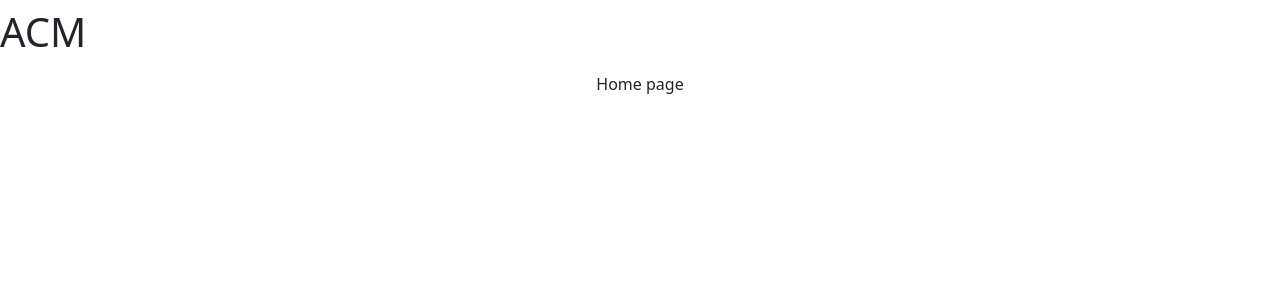
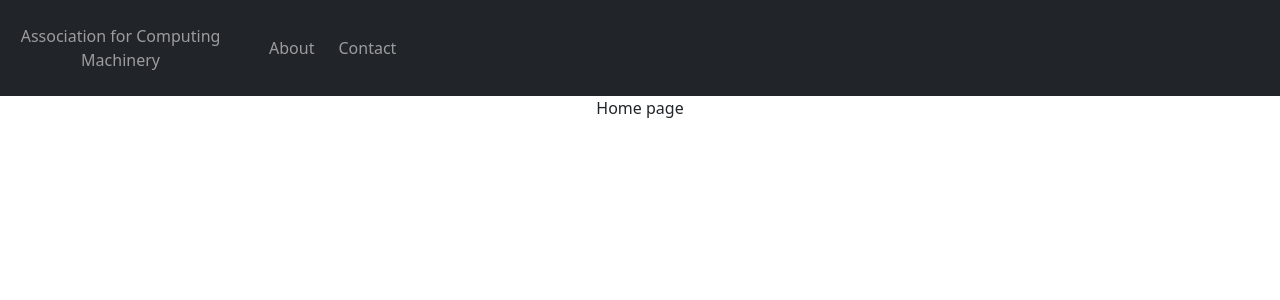
Before and after one commit to kpe03/hci-project, a React (Create React App) app: page / in a window 1280 px wide. Shown: the top 300 px of the page. Built offline with nearby package versions, Linux system fonts and the light colour scheme.

Commit message:
navbar update

```diff
--- a/src/App.js
+++ b/src/App.js
@@ -1,4 +1,5 @@
 import logo from './logo.svg';
+import React from 'react';
 import './App.css';
 import 'bootstrap/dist/css/bootstrap.min.css';
 import Navbar from './components/Navbar';
--- /dev/null
+++ b/src/components/Navbar.css
@@ -0,0 +1,19 @@
+/* This file is used for specific customizations that i thought would
+be hard to implement with bootstrap */
+.text {
+    font-size: 20px;
+    font-family: "Roboto Condensed", sans-serif;
+    color: #ffffff;
+    font-weight: bold;
+  }
+
+.titleButton {
+    font-size: 20px;
+    font-family: "Roboto Condensed", sans-serif;
+    color: #ffffff;
+    font-weight: bold;
+    padding: 10px;
+    text-decoration: none;
+    width: 280px;
+    height: 50px;
+}
--- a/src/components/Navbar.js
+++ b/src/components/Navbar.js
@@ -1,17 +1,19 @@
 import React from 'react';
-import Link from 'react-router-dom';
+import './Navbar.css'
 import 'bootstrap/dist/css/bootstrap.min.css';
 
 function Navbar() {
     return (
-        <nav className="navbar">
-            <h1 className="navbar-logo">ACM</h1>
-            {/* <ul className="navbar-links">
-                <li><Link to="/">Home</Link></li>
-                <li><Link to="/about">About</Link></li>
-                <li><Link to="/services">Services</Link></li>
-                <li><Link to="/contact">Contact</Link></li>
-            </ul> */}
+        <nav class="navbar navbar-expand-lg navbar-dark bg-dark">
+            <div class="navbar-nav d-flex flex-row align-items-center">
+                <div class="d-flex justify-content-start w-50">
+                    <a class="nav-link" href="/" role="button">Association for Computing Machinery</a>
+                </div>
+                <div className="navbar-nav d-flex flex-row m-3">
+                    <a className="nav-link m-1" href="/about" role="button">About</a>
+                    <a className="nav-link m-1" href="/contact" role="button">Contact</a>
+                </div>
+            </div>
         </nav>
     );
 }
```
